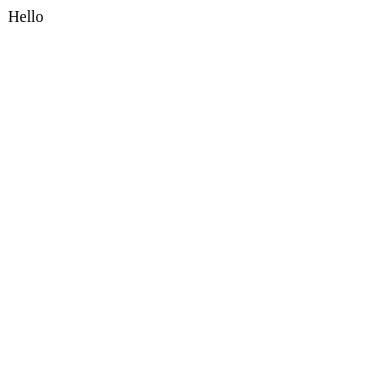
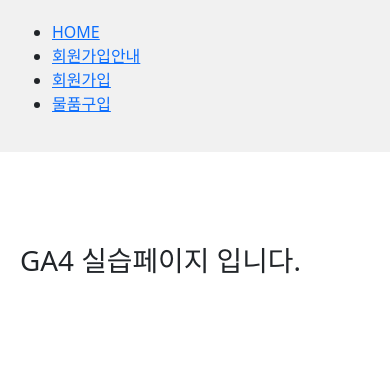
Before and after one commit to doyn0217-dotcom/doyn0217-dotcom.github.io, a plain HTML site: page index.html in a window 390 px wide. Drawn offline with nearby package versions, Linux system fonts and the light colour scheme.

Commit message:
Update index.html

```diff
--- a/index.html
+++ b/index.html
@@ -1,9 +1,57 @@
+<!DOCTYPE html>
 <html>
-  <head></head>
-  <body>
+<head>
+    <!-- Google tag (gtag.js) -->
+    <script async src="https://www.googletagmanager.com/gtag/js?id=G-XXXXXXXXXX"></script>
+    <script>
+      window.dataLayer = window.dataLayer || [];
+      function gtag(){dataLayer.push(arguments);}
+      gtag('js', new Date());
+      gtag('config', 'G-XXXXXXXXXX');
+    </script>
 
-    Hello
+    <title>GA4 Example for Github</title>
+    <link rel="stylesheet" href="https://cdn.jsdelivr.net/npm/bootstrap@5.2.3/dist/css/bootstrap.min.css">
 
+    <style>
+        /* 왼쪽 메뉴 스타일 */
+        nav {
+            width: 20%;
+            float: left;
+            background-color: #f1f1f1;
+            padding: 20px;
+        }
 
-  </body>
+        /* 오른쪽 내용 영역 스타일 */
+        article {
+            width: 80%;
+            float: right;
+            padding: 20px;
+        }
+
+        /* 스마트폰 화면 (예시: 너비 768px 이하) */
+        @media (max-width: 768px) {
+            nav, article {
+                width: 100%;
+                float: none;
+            }
+        }
+
+    </style>
+</head>
+<body>
+  <nav>
+    <ul>
+      <li><a href="./index.html">HOME</a></li>
+      <li><a href="./ga4_d1.html">회원가입안내</a></li>
+      <li><a href="./ga4_d2.html">회원가입</a></li>
+      <li><a href="./ga4_d3.html">물품구입</a></li>
+    </ul>
+  </nav>
+  <article>
+    <br><br><br>
+    <H1>GA4 실습페이지 입니다.</H1>
+    <br><br><br>
+  </article>
+</body>
 </html>
```
